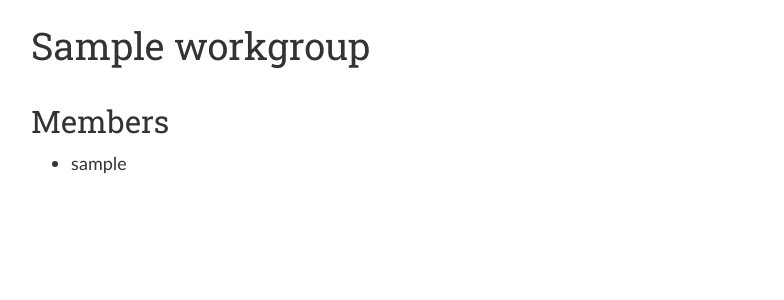
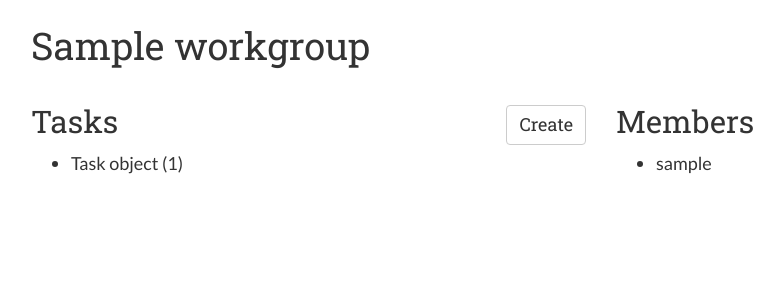
Before and after one commit to afg984/dit-robotics-site, a Django app: page /tracker/workgroups/1/ in a window 1280 px wide. Shown: the part 50-350 px from the top of the page, without its empty margins (39-823 px from the left). Run offline with Django 3.2, Linux system fonts and the light colour scheme; a user stored in the database is signed in; tables that the repository leaves empty hold one stand-in row (values such as "Sample post"); parts of the project's set-up code (start-up, migrations or seed data) failed here and were passed over; some libraries are stand-ins or nearby versions; some web fonts are replaced.

Commit message:
can create tasks

```diff
--- a/tracker/models.py
+++ b/tracker/models.py
@@ -22,7 +22,8 @@ class Membership(models.Model):
 
 class Task(models.Model):
     name = models.CharField('名稱', max_length=128)
-    created = models.DateTimeField('建立於', auto_now_add=True)
-    started = models.DateTimeField('開始於', null=True)
-    ended = models.DateTimeField('結束於', null=True)
-    due = models.DateTimeField('截止於', null=True)
+    workgroup = models.ForeignKey(Workgroup)
+    created = models.DateTimeField('建立時間', auto_now_add=True)
+    started = models.DateField('開始日期', null=True)
+    ended = models.DateField('結束日期', null=True)
+    due = models.DateField('截止日期', null=True)
--- a/tracker/templates/tracker/workgroup_detail.html
+++ b/tracker/templates/tracker/workgroup_detail.html
@@ -6,6 +6,23 @@
 <div class="row">
   <div class="col-md-12">
     <h2>{{ workgroup }}</h2>
+  </div>
+  <div class="col-md-6">
+    <h3>
+      Tasks
+      <span class="pull-right">
+        <a class="btn btn-default" href="{% url 'tracker:create_task' workgroup=workgroup.pk %}">
+          Create
+        </a>
+      </span>
+    </h3>
+    <ul>
+      {% for task in workgroup.task_set.all %}
+      <li>{{ task }}</li>
+      {% empty %}
+      <li>There are no tasks!</li>
+      {% endfor %}
+    </ul>
   </div>
   <div class="col-md-6">
     <h3>Members</h3>
--- a/tracker/urls.py
+++ b/tracker/urls.py
@@ -6,4 +6,5 @@ urlpatterns = patterns('',
     url(r'^$', views.TrackerIndex.as_view(), name='index'),
     url(r'^workgroups/$', views.WorkgroupCreate.as_view(), name='create_workgroup'),
     url(r'^workgroups/(?P<pk>\d+)/$', views.WorkgroupDetail.as_view(), name='workgroup'),
+    url(r'^workgroups/(?P<workgroup>\d+)/create-task/$', views.TaskCreate.as_view(), name='create_task'),
 )
--- a/tracker/views.py
+++ b/tracker/views.py
@@ -1,10 +1,10 @@
 from django.views.generic.list import ListView
 from django.views.generic.edit import CreateView
 from django.views.generic.detail import DetailView
-from django.shortcuts import redirect
+from django.shortcuts import redirect, get_object_or_404
 
 from generic.views import LoginRequiredMixin
-from tracker.models import Workgroup, Membership
+from tracker.models import Workgroup, Membership, Task
 
 
 class TrackerIndex(ListView):
@@ -31,3 +31,19 @@ class WorkgroupCreate(LoginRequiredMixin, CreateView):
 class WorkgroupDetail(LoginRequiredMixin, DetailView):
     model = Workgroup
     template_name = 'tracker/workgroup_detail.html'
+
+
+class TaskCreate(LoginRequiredMixin, CreateView):
+    model = Task
+    fields = ('name', 'due')
+    template_name = 'tracker/task_create.html'
+
+    def dispatch(self, request, workgroup):
+        self.workgroup = get_object_or_404(Workgroup, pk=workgroup)
+        return super().dispatch(request, workgroup=workgroup)
+
+    def form_valid(self, form):
+        instance = form.save(commit=False)
+        instance.workgroup = self.workgroup
+        instance.save()
+        return redirect(self.workgroup)
```
Also changed, not shown: tracker/templates/tracker/task_create.html (added, +8 -0 lines).
